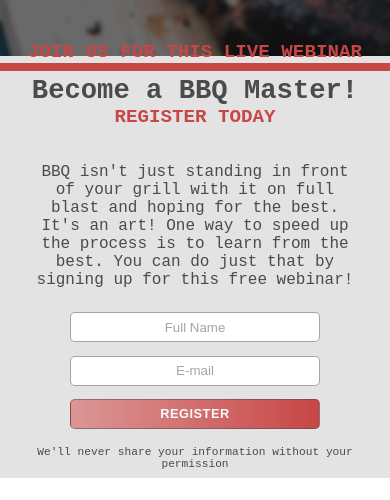
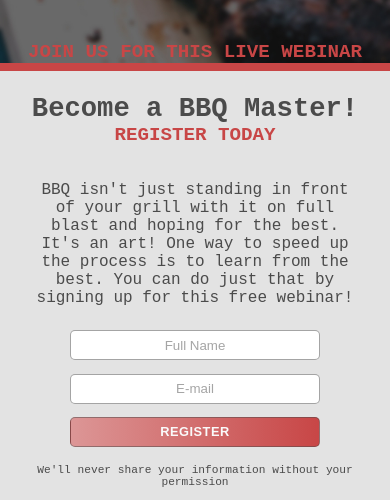
Before and after one commit to Skytone6/BBQ-Page, a plain HTML site: page index.html in a window 390 px wide. Shown: the part 366-866 px from the top of the page. Before the commit the page ends 844 px from the top, so only its background shows below. Drawn offline with Linux system fonts and the light colour scheme.

Commit message:
Fix code to make website responsive

```diff
--- a/style.css
+++ b/style.css
@@ -46,7 +46,7 @@ strong {
 
 .hero-banner,
 .login-page {
-    height: 50vh;
+    min-height: 50vh;
     display: flex;
     flex-direction: column;
 }
```
